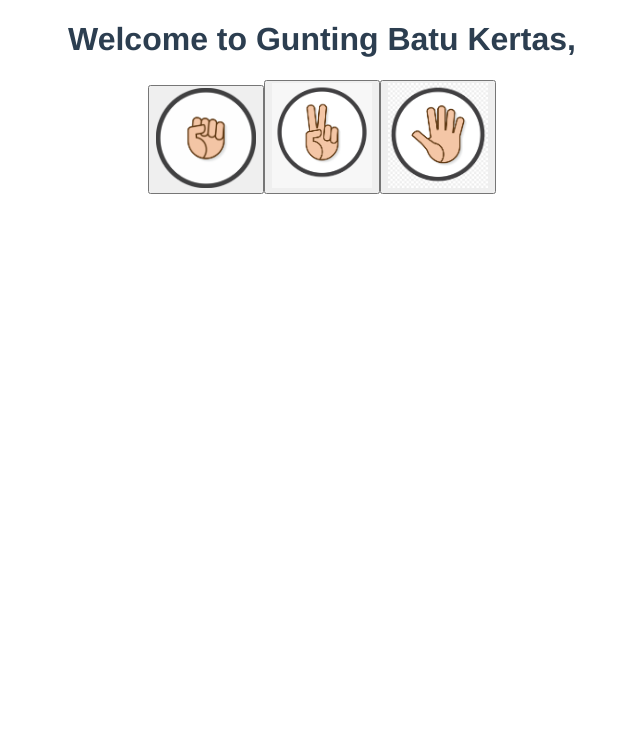
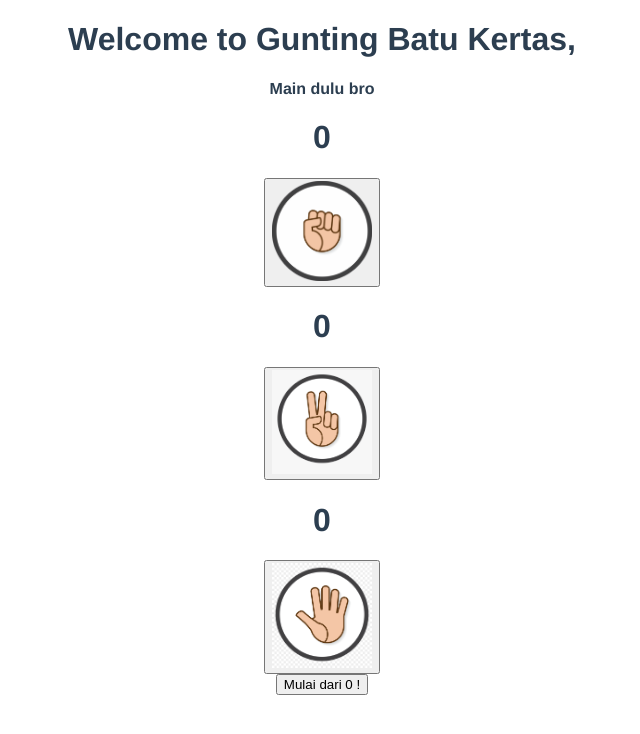
Before and after one commit to SUIT-Jepang/client, a Vue app: page /#/game in a window 1280 px wide. Shown: the top 734 px of the page, without its empty margins (326-966 px from the left). Built offline with nearby package versions, Linux system fonts and the light colour scheme; the HTML template or start-up script is replaced by a standard one.

Commit message:
client adu done

```diff
--- a/src/views/Game.vue
+++ b/src/views/Game.vue
@@ -2,14 +2,29 @@
     <div class="" id="layout">
         <div class="container my-5">
             <h1>Welcome to Gunting Batu Kertas, {{user}}</h1>
-            <h4>{{userChoose}}</h4>
+            <h4>{{ winner }}</h4>
         </div>
         <div class="container d-flex justify-content-around my-5">
-            <button @click="choose('batu')" class="btn"><img src="../assets/rock.png" width="100"/> </button>
-            <button @click="choose('gunting')" class="btn"><img src="../assets/scissor.png" width="100"/> </button>
-            <button @click="choose('kertas')" class="btn"><img src="../assets/paper.png" width="100"/> </button>
+            <div>
+                <h1> {{ totalCounter.batu }} </h1>
+                <button @click="choose('batu')" class="btn">
+                    <img src="../assets/rock.png" width="100"/>
+                </button>
+            </div>
+            <div>
+                <h1>{{ totalCounter.gunting }}</h1>
+                <button @click="choose('gunting')" class="btn">
+                    <img src="../assets/scissor.png" width="100"/>
+                </button>
+            </div>
+            <div>
+                <h1> {{ totalCounter.kertas }} </h1>
+                <button @click="choose('kertas')" class="btn">
+                    <img src="../assets/paper.png" width="100"/>
+                </button>
+            </div>
         </div>
-        <button v-if="userChoose.length > 0" @click="submit" class="btn btn-primary">Adu !</button>
+        <button @click="reset" class="btn btn-danger">Mulai dari 0 !</button>
     </div>
 </template>
 
@@ -20,7 +35,8 @@ export default {
             userChoose : '',
             user: localStorage.getItem('name'),
             games: [],
-            totalCounter: { gunting: 10, kertas: 20, batu: 5 }
+            totalCounter: { gunting: 0, kertas: 0, batu: 0 },
+            winner: ''
         }
     },
     methods: {
@@ -32,15 +48,33 @@ export default {
         } else if (choose == 'kertas') {
             this.totalCounter.kertas++
         }
-        console.log(totalCounter)
+        this.currentWinner()
+        console.log(this.totalCounter)
         this.userChoose = choose
       },
-      submit(){
-        this.$socket.emit
-        this.games.push({ player: this.user, weapon:this.userChoose })
-        this.userChoose = ''
-        console.log('>>> submit',this.userChoose)
+      reset () {
+        this.totalCounter = { gunting: 0, kertas: 0, batu: 0 }
+        this.currentWinner()
+      },
+      currentWinner () {
+          let { batu, gunting, kertas } = this.totalCounter
+          if (batu > kertas && batu > kertas) {
+              this.winner = 'Batu menang'
+          } else if (kertas > batu && kertas > gunting) {
+              this.winner = 'Kertas menang'
+          } else if (gunting > batu && gunting > kertas) {
+              this.winner = 'Gunting menang'
+          } else {
+              if (!batu && !kertas && !gunting) {
+                this.winner = 'Main dulu bro'
+              } else {
+                this.winner = 'Main lagi, seri bro'
+              }
+          }
       }
+    },
+    created() {
+        this.currentWinner()
     },
     socket: {
         init (payload) {
```
